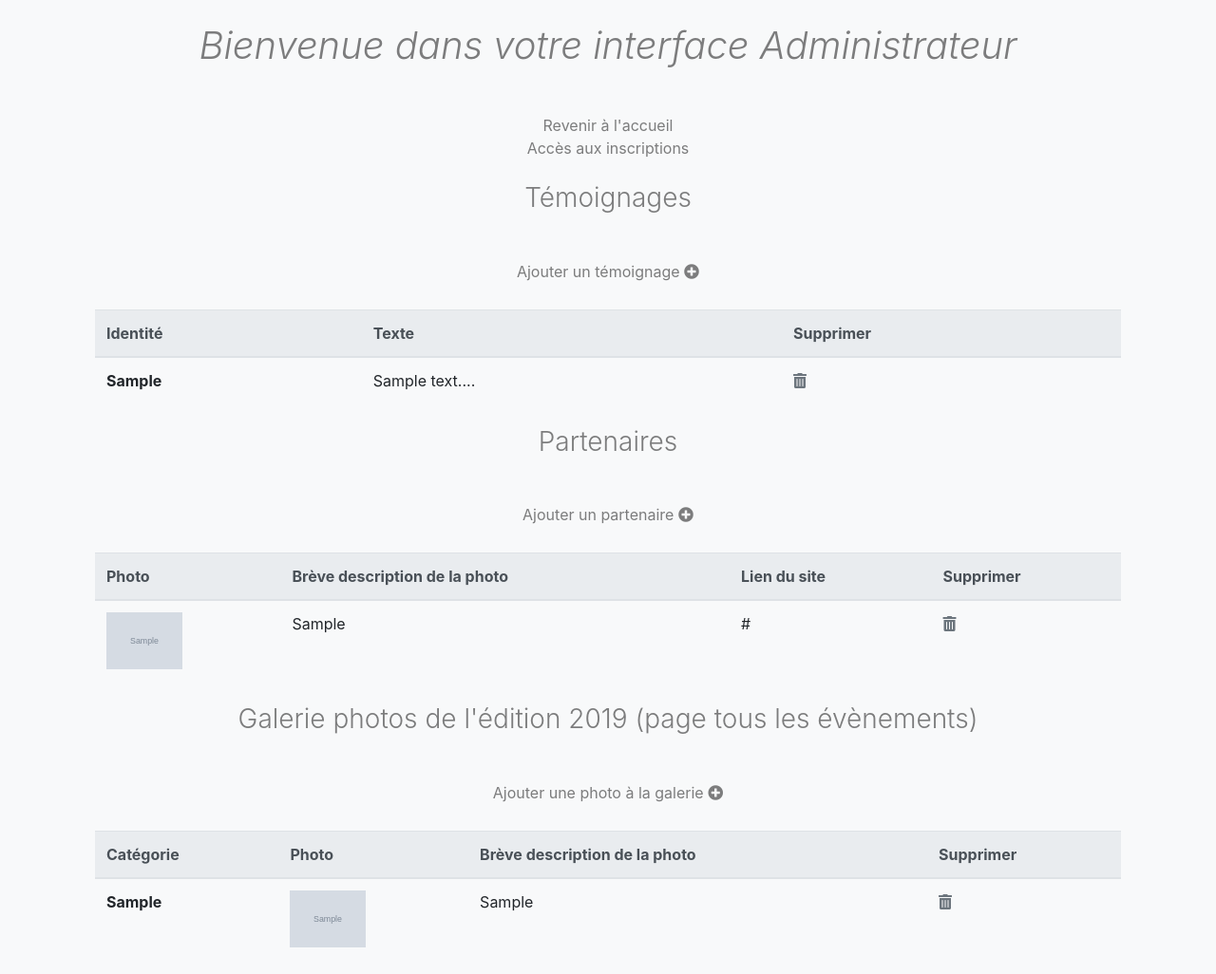
After one commit to Mat08251/Projet-inscription-simplon, a PHP site: page /admin/admin.php in a window 1280 px wide. The commit adds this page. Shown: the whole page at 95% size. Run offline with PHP 8.4, Linux system fonts and the light colour scheme; tables that the repository leaves empty or names only in its code hold one stand-in row (values such as "Sample post"); grey boxes marked "Sample" are stand-in pictures; some libraries are stand-ins or nearby versions.

Commit message:
début page admin

```diff
--- /dev/null
+++ b/admin/admin.php
@@ -0,0 +1,183 @@
+<?php
+include('../traitement/connectbdd.php');
+?>
+<!DOCTYPE html>
+<html lang="fr">
+<head>
+    <meta charset="UTF-8">
+    <meta name="viewport" content="width=device-width, initial-scale=1.0">
+    <title>Partie Administrateur</title>
+    <link rel="stylesheet" href="https://stackpath.bootstrapcdn.com/bootstrap/4.4.1/css/bootstrap.min.css"
+    integrity="sha384-Vkoo8x4CGsO3+Hhxv8T/Q5PaXtkKtu6ug5TOeNV6gBiFeWPGFN9MuhOf23Q9Ifjh" crossorigin="anonymous">
+    <link rel="stylesheet" href="https://use.fontawesome.com/releases/v5.13.0/css/all.css">
+    <link rel="stylesheet" href="https://use.fontawesome.com/releases/v5.13.0/css/v4-shims.css">
+</head>
+
+<body class="bg-light">
+
+<h1 class="text-center font-weight-light font-italic text-black-50 mt-4 mb-5">Bienvenue dans votre interface Administrateur</h1>
+    <center><a href="../index.php" class="text-black-50 mb-5">Revenir à l'accueil</a></center>
+    <center><a href="inscriptions.php" class="text-black-50 mt-5 mb-5">Accès aux inscriptions</a></center>
+    <div class="container mt-2">
+        <?php if(isset($_GET['success'])){
+                if($_GET['success'] == 'testimonialadd') {?>
+                    <div class="alert alert-secondary" role="alert">
+                    Vous venez d'ajouter un témoignage.
+                    </div>
+        <?php } elseif($_GET['success'] == 'testimonialdeleted') { ?>
+                    <div class="alert alert-secondary" role="alert">
+                    Témoignage supprimé.
+                    </div>
+        <?php } elseif($_GET['success'] == 'testimonialupdated') { ?>
+                    <div class="alert alert-secondary" role="alert">
+                    Témoignage modifié.
+                    </div>
+        <?php } elseif($_GET['success'] == 'partneradd') { ?>
+                    <div class="alert alert-secondary" role="alert">
+                    Vous venez d'ajouter un partenaire.
+                    </div>
+        <?php } elseif($_GET['success'] == 'partnerdeleted') { ?>
+                    <div class="alert alert-secondary" role="alert">
+                    Partenaire supprimé.
+                    </div>
+        <?php } elseif($_GET['success'] == 'partnerupdated') { ?>
+                    <div class="alert alert-secondary" role="alert">
+                    Partenaire modifié.
+                    </div>
+        <?php } elseif($_GET['success'] == 'galleryadd') { ?>
+                    <div class="alert alert-secondary" role="alert">
+                    Photo ajoutée à la galerie photo.
+                    </div>
+        <?php } elseif($_GET['success'] == 'gallerydeleted') { ?>
+                    <div class="alert alert-secondary" role="alert">
+                    Photo supprimée de la galerie photo.
+                    </div>
+        <?php } elseif($_GET['success'] == 'galleryupdated') { ?>
+                    <div class="alert alert-secondary" role="alert">
+                    Photo modifiée dans la galerie photo.
+                    </div>
+        <?php }} ?>
+    <h3 class="font-weight-light text-black-50 mt-4 mb-5"><center>Témoignages</center></h3>
+
+    <center><a href="admincrud/insert/testimonials.php" class="text-black-50">Ajouter un témoignage <i class="fas fa-plus-circle mb-4"></i></a></center>
+
+    <div class="container mt-2">
+    <table class="table">
+      <thead class="thead-light">
+        <tr>
+          <th scope="col">Identité</th>
+          <th scope="col">Texte</th>
+          <!-- <th scope="col">Modifier</th> -->
+          <th scope="col">Supprimer</th>
+        </tr>
+      </thead>
+      <tbody>
+
+
+        <?php
+            $readtestimonials = $bdd->prepare("SELECT * FROM rdetestimonials");
+            $readtestimonials->execute();
+
+            while ($donnees = $readtestimonials->fetch())
+        { ?>
+        <tr>
+          <th scope="row"><?= $donnees['first_name']; ?></th>
+          <td><?= substr($donnees['text'], 0, 60); ?>...</td>
+
+          <!-- <td><a href="admincrud/update/testimonials.php?id= $donnees['id_testimonial'];" class="text-muted"><i
+                class="fas fa-user-edit"></i></a></td> -->
+          <td><a href="admincrud/delete/testimonials.php?id=<?= $donnees['id_testimonial'];?>" class="text-muted"><i
+                class="fas fa-trash-alt"></i></a></td>
+        </tr>
+        <?php
+}
+$readtestimonials->closecursor();
+?>
+      </tbody>
+    </table>
+  </div>
+
+  <h3 class="font-weight-light text-black-50 mt-4 mb-5"><center>Partenaires</center></h3>
+
+  <center><a href="admincrud/insert/partners.php" class="text-black-50">Ajouter un partenaire <i class="fas fa-plus-circle mb-4"></i></a></center>
+
+    <div class="container mt-2">
+    <table class="table">
+      <thead class="thead-light">
+        <tr>
+          <th scope="col">Photo</th>
+          <th scope="col">Brève description de la photo</th>
+          <th scope="col">Lien du site</th>
+          <!-- <th scope="col">Modifier</th> -->
+          <th scope="col">Supprimer</th>
+        </tr>
+      </thead>
+      <tbody>
+
+
+        <?php
+            $readpartners = $bdd->prepare("SELECT * FROM rdepartners");
+            $readpartners->execute();
+
+            while ($donnees = $readpartners->fetch())
+        { ?>
+        <tr>
+        <td><img src="../img/<?= $donnees['image']; ?>" style="width:5em; height:auto;"></td>
+          <td><?= $donnees['alt']; ?></td>
+          <td><?= $donnees['website_link']; ?></td>
+          <!-- <td><a href="admincrud/update/partners.php?id= $donnees['id_partner'];" class="text-muted"><i
+                class="fas fa-user-edit"></i></a></td> -->
+          <td><a href="admincrud/delete/partners.php?id=<?= $donnees['id_partner'];?>" class="text-muted"><i
+                class="fas fa-trash-alt"></i></a></td>
+        </tr>
+        <?php
+}
+$readtestimonials->closecursor();
+?>
+      </tbody>
+    </table>
+  </div>
+
+  <h3 class="font-weight-light text-black-50 mt-4 mb-5"><center>Galerie photos de l'édition 2019 (page tous les évènements)</center></h3>
+
+  <center><a href="admincrud/insert/gallery.php" class="text-black-50">Ajouter une photo à la galerie <i class="fas fa-plus-circle mb-4"></i></a></center>
+
+    <div class="container mt-2">
+    <table class="table">
+      <thead class="thead-light">
+        <tr>
+          <th scope="col">Catégorie</th>
+          <th scope="col">Photo</th>
+          <th scope="col">Brève description de la photo</th>
+          <!-- <th scope="col">Modifier</th> -->
+          <th scope="col">Supprimer</th>
+        </tr>
+      </thead>
+      <tbody>
+
+
+        <?php
+            $readgallery = $bdd->prepare("SELECT * FROM rdegallery");
+            $readgallery->execute();
+
+            while ($donnees = $readgallery->fetch())
+        { ?>
+        <tr>
+          <th scope="row"><?= $donnees['category']; ?></th>
+          <td><img src="../img/<?= $donnees['image_link']; ?>" style="width:5em; height:auto;"></td>
+          <td><?= $donnees['alt']; ?></td>
+          <!-- <td><a href="admincrud/update/gallery.php?id= //$donnees['id_image'];" class="text-muted"><i
+                class="fas fa-user-edit"></i></a></td> -->
+          <td><a href="admincrud/delete/gallery.php?id=<?= $donnees['id_image'];?>" class="text-muted"><i
+                class="fas fa-trash-alt"></i></a></td>
+        </tr>
+        <?php
+}
+$readgallery->closecursor();
+?>
+      </tbody>
+    </table>
+  </div>
+
+</body>
+</html>
--- a/php/fin-inscription.php
+++ b/php/fin-inscription.php
@@ -2,7 +2,7 @@
 session_start();
 $id = $_SESSION['id_candidat'];  ?>
 <!Doctype html>
-<html lang="en">
+<html lang="fr">
 
 <head>
     <meta http-equiv="content-type" content="text/html; charset=utf-8">
```
Also changed, not shown: index.php (+30 -1 lines).
